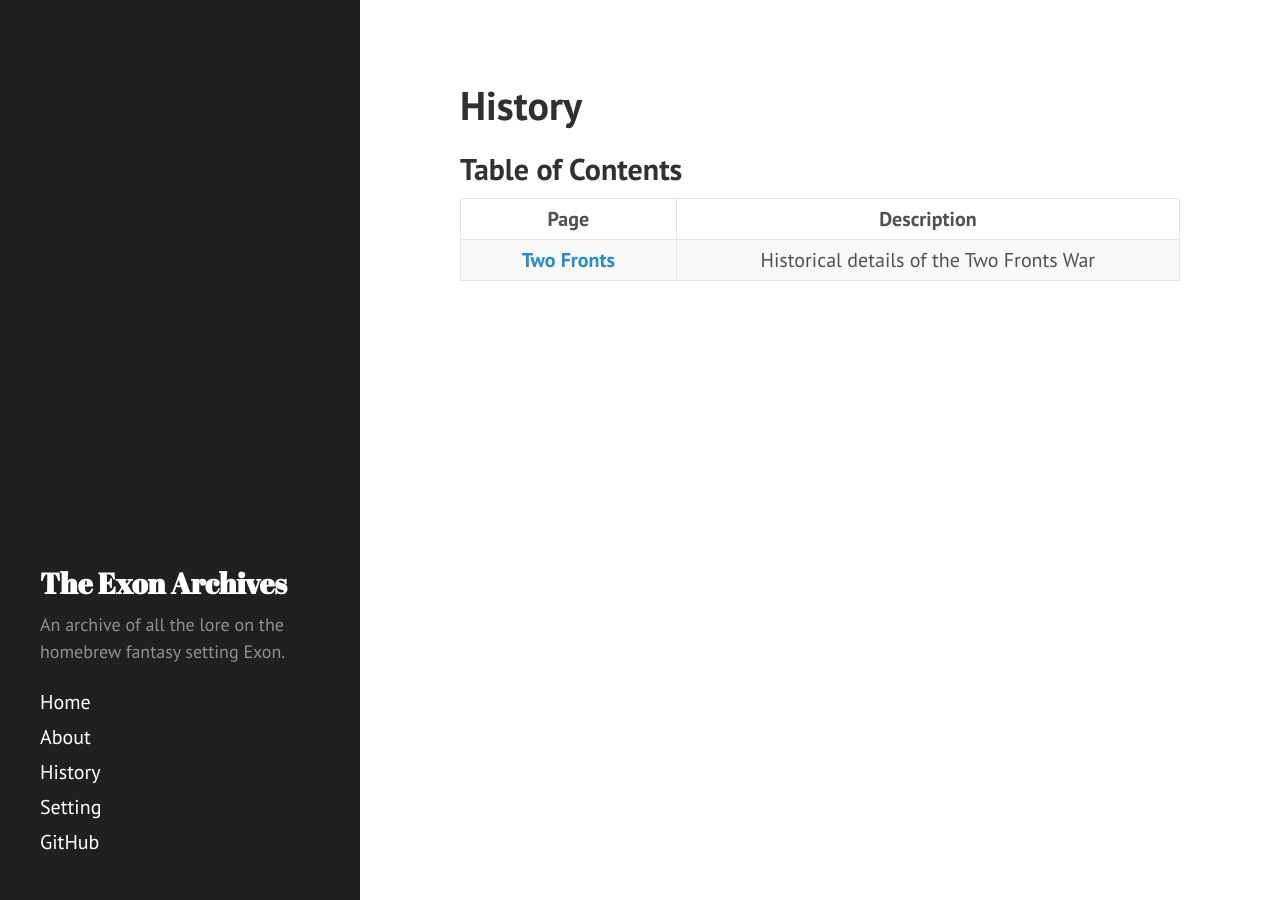
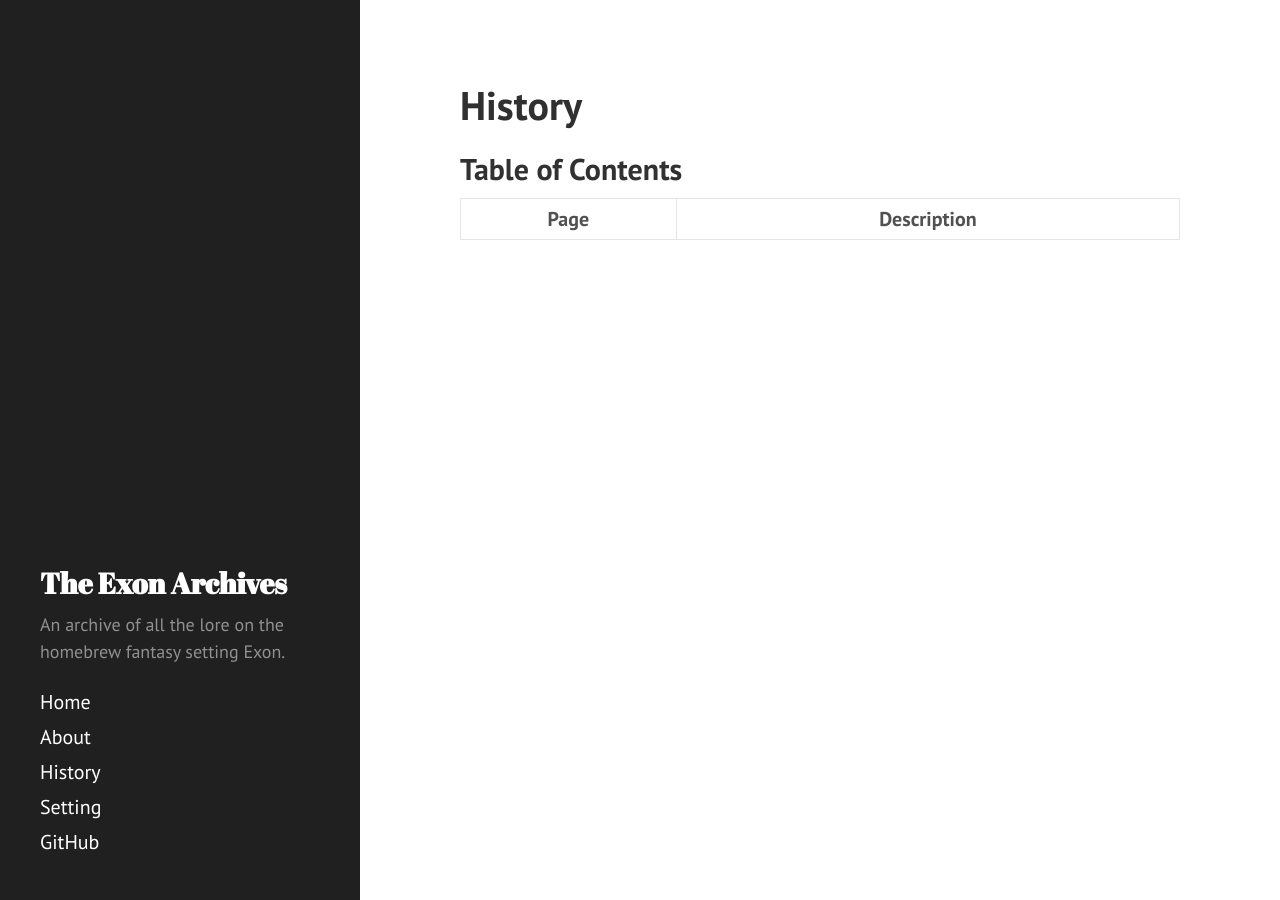
Before and after one commit to Aakankshy/Exon, a Jekyll site: the page built from setting/mith'lon/phantasmagoria/history/index.md, in a window 1280 px wide. Built offline with Jekyll 4.4.1, drawn with Linux system fonts in a browser that asks for light colours.

Commit message:
miscellaneous edits

```diff
--- a/setting/mith'lon/phantasmagoria/history/two-fronts.md
+++ /dev/null
@@ -1,6 +0,0 @@
----
-layout: page
-title: Two Fronts
-description: Historical details of the Two Fronts War
-excerpt_separator: <!--more-->
----
```
Also changed, not shown: setting/global-orgs/bmc.md (+2 -2 lines), setting/mith'lon/phantasmagoria/organizations/kings-fangs.md (+1 -1 lines).
